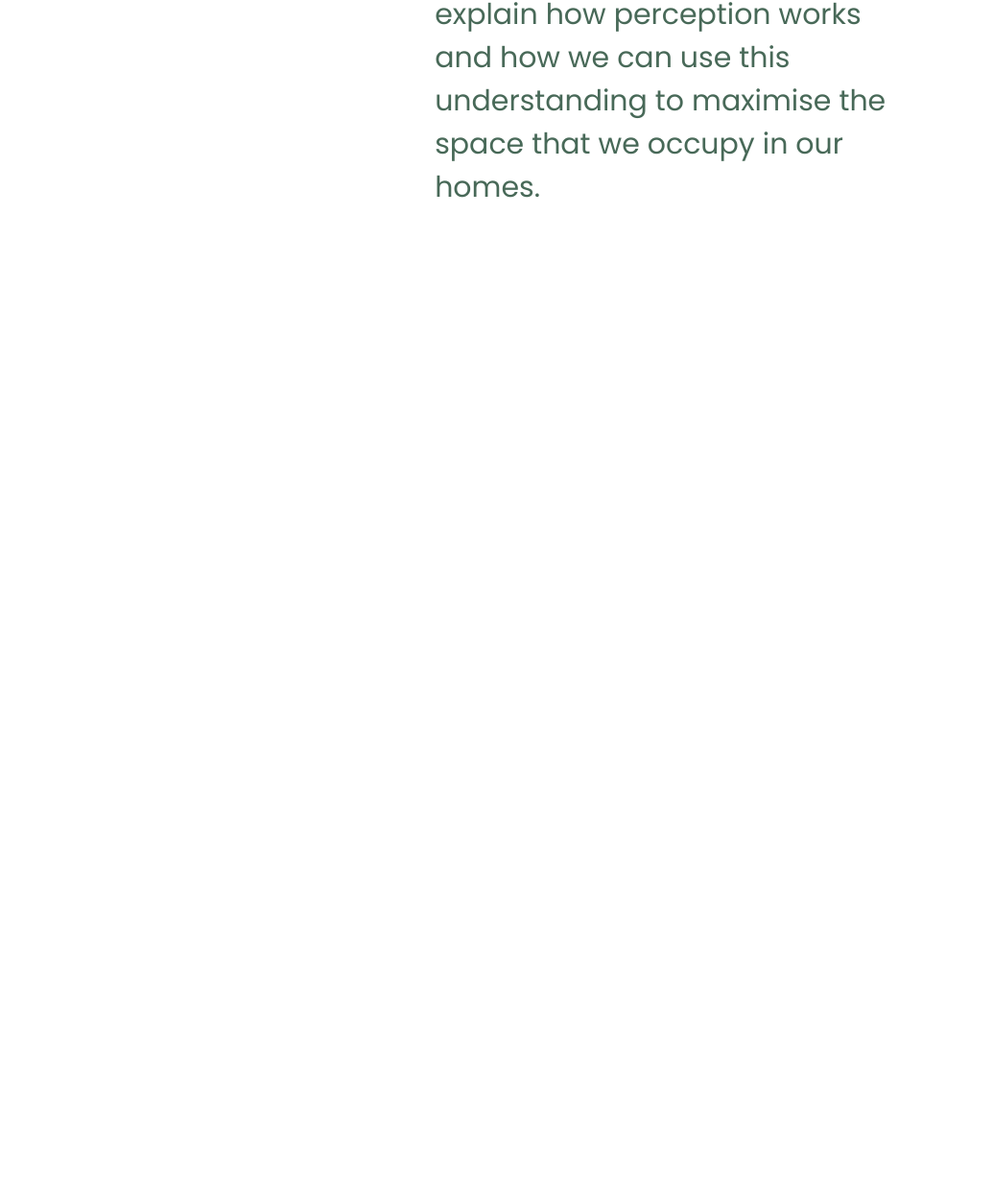
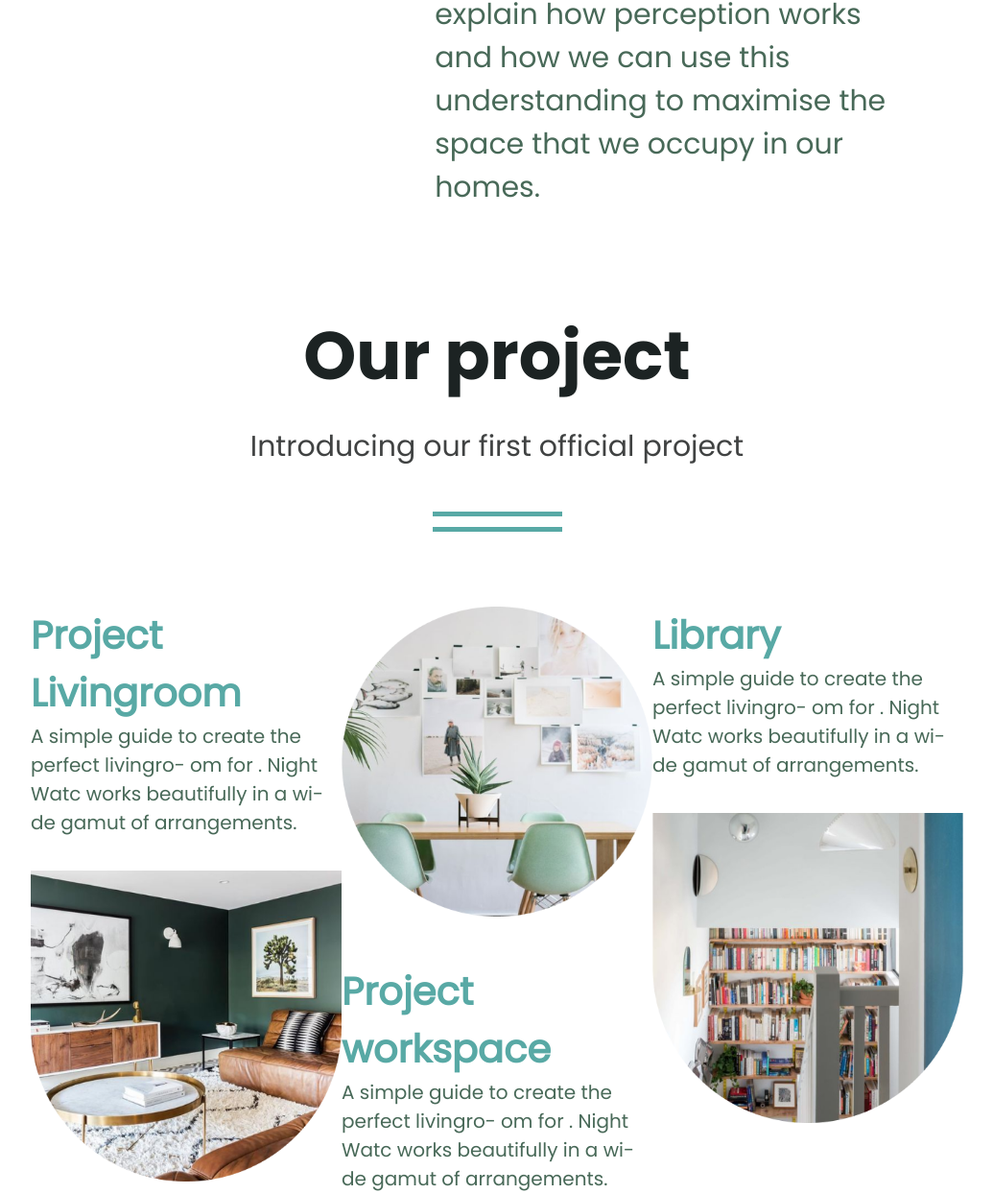
Before and after one commit to vui09/Locus, a website built with webpack: page src/index.html in a window 1280 px wide. Shown: the part 2283-3527 px from the top of the page at 96% size, without its empty margins (134-1169 px from the left). Before the commit the page ends 2531 px from the top, so only its background shows below. Built offline with nearby package versions, Linux system fonts and the light colour scheme.

Commit message:
Верстка блока project

```diff
--- a/src/index.html
+++ b/src/index.html
@@ -75,5 +75,52 @@
         </div>
     </div>
 </section>
+<section class="project">
+    <div class="container project__container">
+        <h2 class="title">Our project </h2>
+        <div class="subtitle">Introducing our first official project</div>
+        <div class="project__list">
+            <div class="project__item">
+                <div class="project__title">
+                    Project Livingroom
+                </div>
+                <div class="project__text">
+                    A simple guide to create the perfect livingro-
+                    om for . Night Watc works beautifully in a wi-
+                    de gamut of arrangements.
+                </div>
+                <div class="project__img">
+                    <img src="images/project1.png" alt="">
+                </div>
+            </div>
+            <div class="project__item">
+                <div class="project__img">
+                    <img src="images/project2.png" alt="">
+                </div>
+                <div class="project__title">
+                    Project workspace
+                </div>
+                <div class="project__text">
+                    A simple guide to create the perfect livingro-
+                    om for . Night Watc works beautifully in a wi-
+                    de gamut of arrangements.
+                </div>
+            </div>
+            <div class="project__item">
+                <div class="project__title">
+                    Library
+                </div>
+                <div class="project__text">
+                    A simple guide to create the perfect livingro-
+                    om for . Night Watc works beautifully in a wi-
+                    de gamut of arrangements.
+                </div>
+                <div class="project__img">
+                    <img src="images/project3.png" alt="">
+                </div>
+            </div>
+        </div>
+    </div>
+</section>
 </body>
 </html>
--- a/src/styles/_global.scss
+++ b/src/styles/_global.scss
@@ -51,7 +51,7 @@ h3{
   line-height: 45px;
   text-align: center;
   margin: 0 auto 50px;
-  width: 520px;
+  max-width: 520px;
 }
 
 img{
--- a/src/styles/index.scss
+++ b/src/styles/index.scss
@@ -5,3 +5,4 @@
 @import 'promo';
 @import 'works';
 @import 'mission';
+@import 'project';
--- /dev/null
+++ b/src/styles/project.scss
@@ -0,0 +1,63 @@
+.project{
+  margin-top: 70px;
+
+  .subtitle{
+    position: relative;
+
+    &:before{
+      content: " ";
+      position: absolute;
+      bottom: -50px;
+      left: calc((100% - 135px) / 2);
+      width: 135px;
+      height: 5px;
+      background: $active-color;
+    }
+    &:after{
+      content: " ";
+      position: absolute;
+      bottom: -66px;
+      left: calc((100% - 135px) / 2);
+      width: 135px;
+      height: 5px;
+      background: $active-color;
+    }
+  }
+
+  &__list{
+    display: flex;
+    justify-content: space-between;
+  }
+
+  &__item{
+    max-width: 450px;
+    margin-top: 94px;
+
+    &:nth-child(2){
+      .project__img{
+        margin-top: 0;
+        margin-bottom: 35px;
+      }
+    }
+  }
+
+  &__title{
+    font-weight: 700;
+    font-size: 40px;
+    line-height: 60px;
+    color: $active-color;
+  }
+
+  &__text{
+    font-size: 20px;
+    line-height: 30px;
+    color: $second-color;
+  }
+
+  &__img{
+    max-width: 450px;
+    max-height: 450px;
+    margin-top: 35px;
+  }
+
+}
```
Also changed, not shown: src/images/project1.png (added), src/images/project2.png (added), src/images/project3.png (added).
